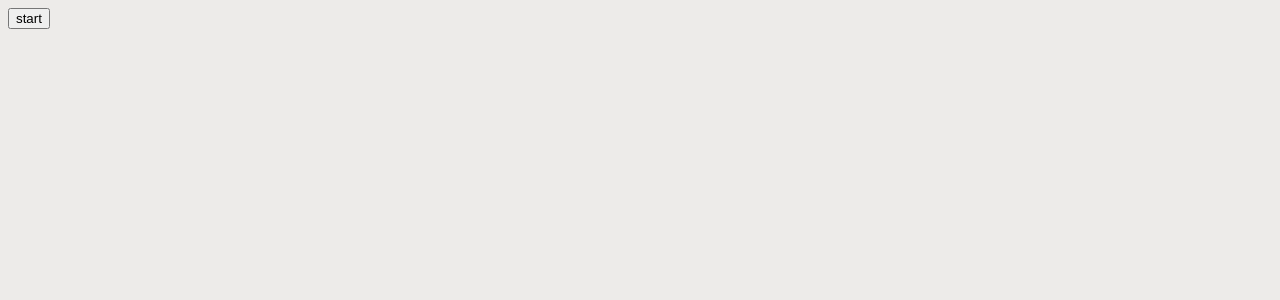
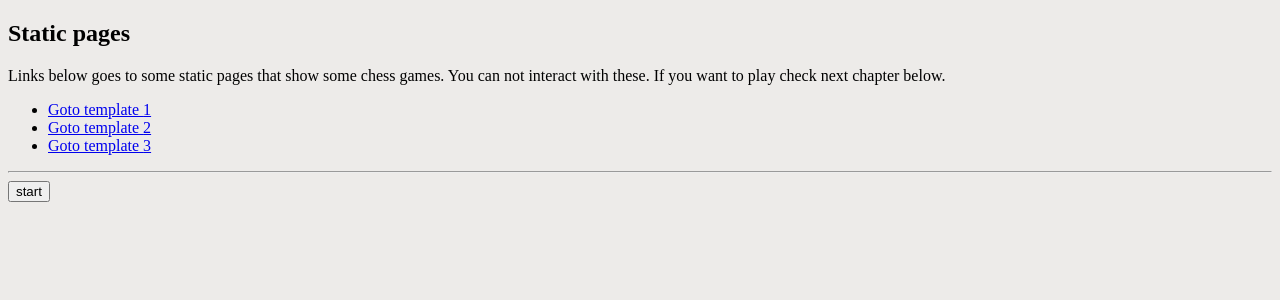
Before and after one commit to emran-iths/lab3-iths-chess, a Next.js app: page /home in a window 1280 px wide. Shown: the top 300 px of the page. Built offline with nearby package versions, Linux system fonts and the light colour scheme.

Commit message:
added link to templates from home page

```diff
--- a/pages/home/index.tsx
+++ b/pages/home/index.tsx
@@ -1,10 +1,32 @@
+import Link from "next/link";
 import ChessBoard from "../../app/components/ChessBoard";
 import StartButton from "../../app/components/StartButton";
+import { templateNumbers } from "../../pages/templates/[slug]";
 
 export default function Home() {
   return (
-    <div>
-      <StartButton />
-    </div>
+    <>
+      <h2>Static pages</h2>
+      <p>
+        Links below goes to some static pages that show some chess games. You
+        can not interact with these. If you want to play check next chapter
+        below.
+      </p>
+      <ul>
+        {templateNumbers.map((templateId) => {
+          return (
+            <li key={templateId}>
+              <Link href={`/templates/${templateId}`}>
+                Goto template {templateId}
+              </Link>
+            </li>
+          );
+        })}
+      </ul>
+      <hr />
+      <div>
+        <StartButton />
+      </div>
+    </>
   );
 }
--- a/pages/templates/[slug].js
+++ b/pages/templates/[slug].js
@@ -22,11 +22,12 @@ const Post = ({ slug }) => {
   );
 };
 
+export const templateNumbers = [...Array(3).keys()].map((n) => {
+  return (n + 1).toString();
+});
+
 export const getStaticPaths = async () => {
-  const numbers = [...Array(3).keys()].map((n) => {
-    return (n + 1).toString();
-  });
-  const paths = numbers.map((n) => {
+  const paths = templateNumbers.map((n) => {
     return { params: { slug: n } };
   });
 
```
